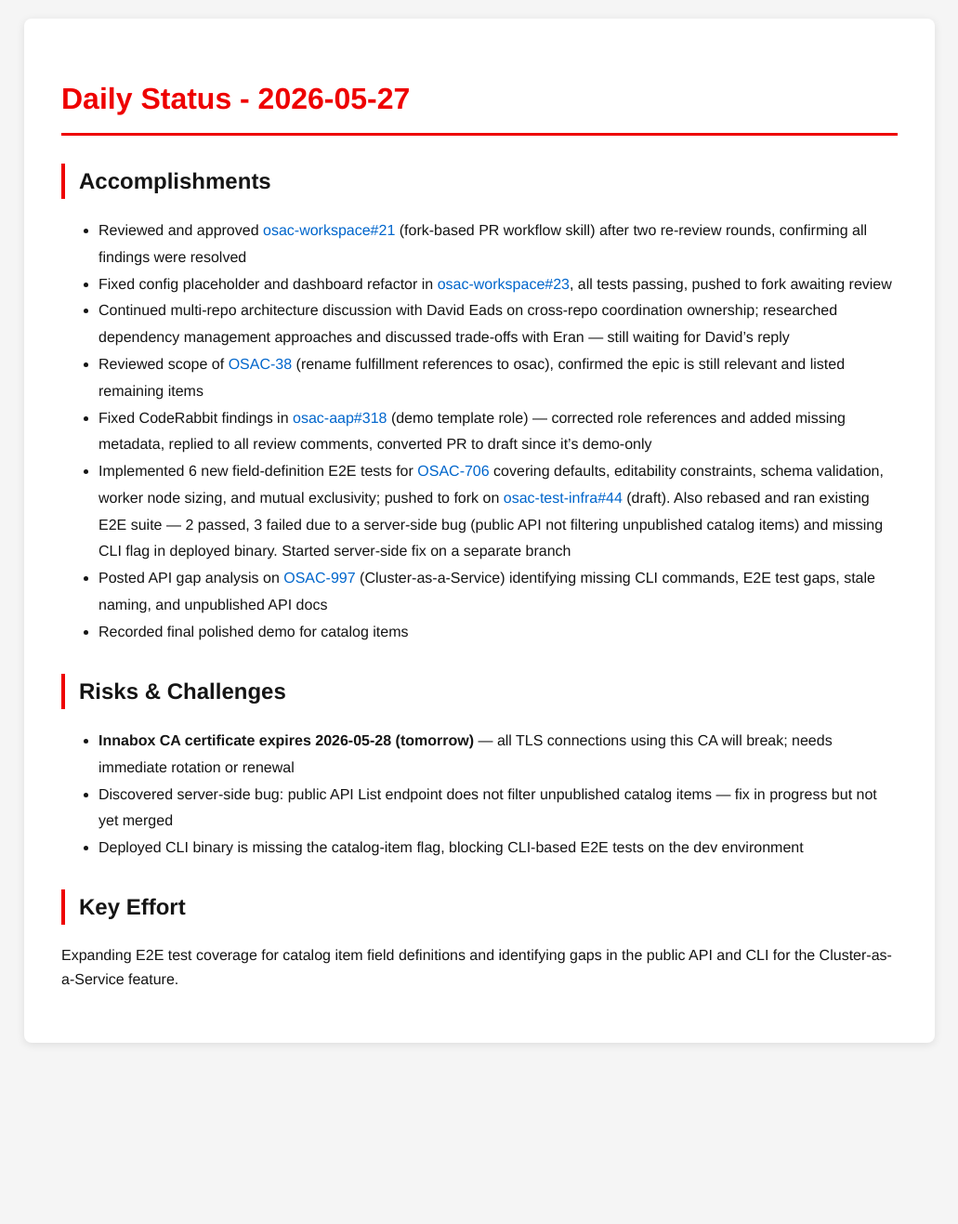
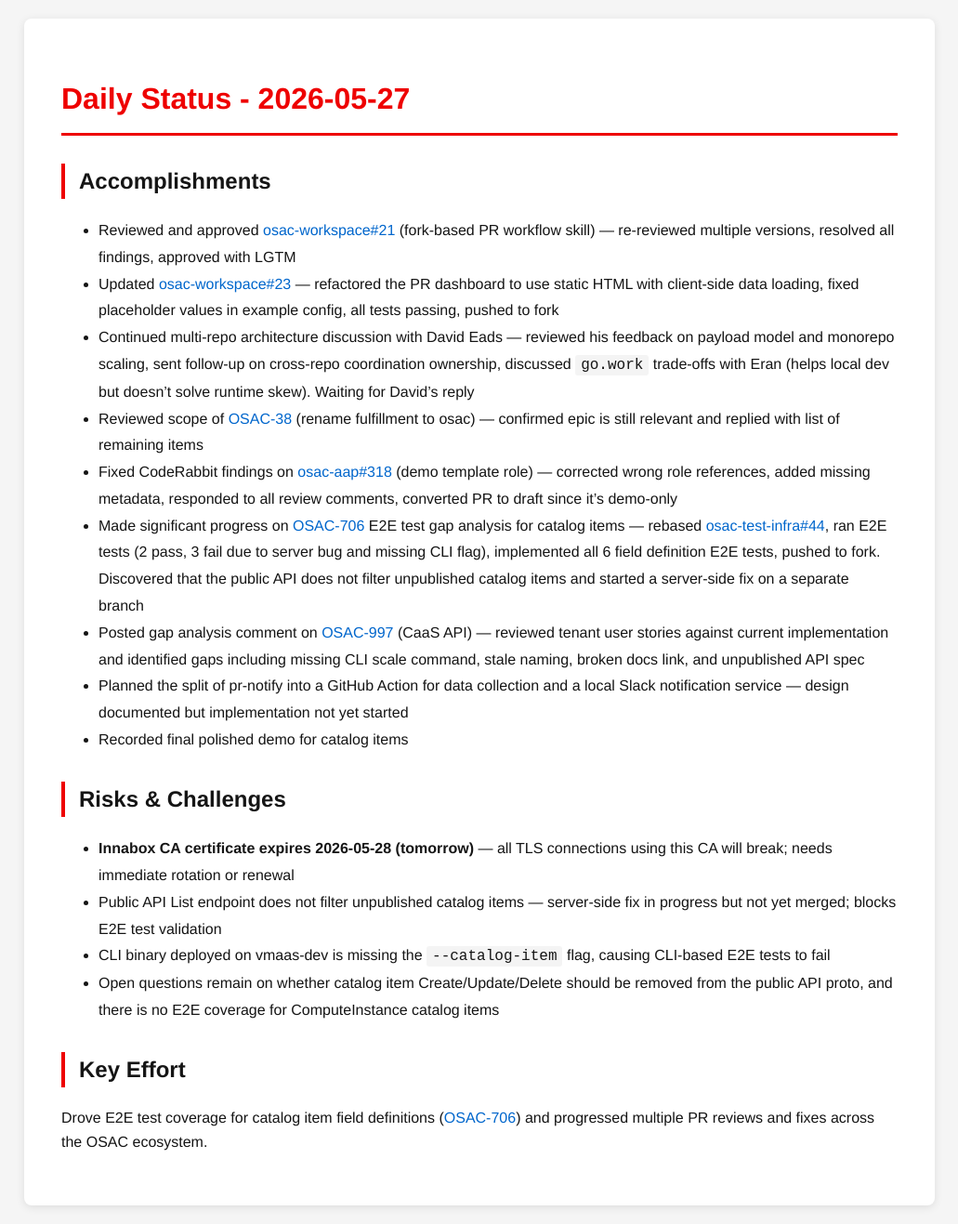
Before and after one commit to tzvatot/daily-status, a Jekyll site: the page built from 2026-05-27.md, in a window 1280 px wide. Shown: the whole page at 93% size, without its empty margins (124-1155 px from the left). Built offline with Jekyll 4.4.1, drawn with Linux system fonts in a browser that asks for light colours; before the commit the page ends 1142 px from its top, so only the background shows below that.

Commit message:
Daily status update - 2026-05-27

```diff
--- a/2026-05-27.md
+++ b/2026-05-27.md
@@ -7,19 +7,21 @@ date: 2026-05-27
 # Daily Status - 2026-05-27
 
 ## Accomplishments
-- Reviewed and approved [osac-workspace#21](https://github.com/osac-project/osac-workspace/pull/21) (fork-based PR workflow skill) after two re-review rounds, confirming all findings were resolved
-- Fixed config placeholder and dashboard refactor in [osac-workspace#23](https://github.com/osac-project/osac-workspace/pull/23), all tests passing, pushed to fork awaiting review
-- Continued multi-repo architecture discussion with David Eads on cross-repo coordination ownership; researched dependency management approaches and discussed trade-offs with Eran — still waiting for David's reply
-- Reviewed scope of [OSAC-38](https://redhat.atlassian.net/browse/OSAC-38) (rename fulfillment references to osac), confirmed the epic is still relevant and listed remaining items
-- Fixed CodeRabbit findings in [osac-aap#318](https://github.com/osac-project/osac-aap/pull/318) (demo template role) — corrected role references and added missing metadata, replied to all review comments, converted PR to draft since it's demo-only
-- Implemented 6 new field-definition E2E tests for [OSAC-706](https://redhat.atlassian.net/browse/OSAC-706) covering defaults, editability constraints, schema validation, worker node sizing, and mutual exclusivity; pushed to fork on [osac-test-infra#44](https://github.com/osac-project/osac-test-infra/pull/44) (draft). Also rebased and ran existing E2E suite — 2 passed, 3 failed due to a server-side bug (public API not filtering unpublished catalog items) and missing CLI flag in deployed binary. Started server-side fix on a separate branch
-- Posted API gap analysis on [OSAC-997](https://redhat.atlassian.net/browse/OSAC-997) (Cluster-as-a-Service) identifying missing CLI commands, E2E test gaps, stale naming, and unpublished API docs
+- Reviewed and approved [osac-workspace#21](https://github.com/osac-project/osac-workspace/pull/21) (fork-based PR workflow skill) — re-reviewed multiple versions, resolved all findings, approved with LGTM
+- Updated [osac-workspace#23](https://github.com/osac-project/osac-workspace/pull/23) — refactored the PR dashboard to use static HTML with client-side data loading, fixed placeholder values in example config, all tests passing, pushed to fork
+- Continued multi-repo architecture discussion with David Eads — reviewed his feedback on payload model and monorepo scaling, sent follow-up on cross-repo coordination ownership, discussed `go.work` trade-offs with Eran (helps local dev but doesn't solve runtime skew). Waiting for David's reply
+- Reviewed scope of [OSAC-38](https://redhat.atlassian.net/browse/OSAC-38) (rename fulfillment to osac) — confirmed epic is still relevant and replied with list of remaining items
+- Fixed CodeRabbit findings on [osac-aap#318](https://github.com/osac-project/osac-aap/pull/318) (demo template role) — corrected wrong role references, added missing metadata, responded to all review comments, converted PR to draft since it's demo-only
+- Made significant progress on [OSAC-706](https://redhat.atlassian.net/browse/OSAC-706) E2E test gap analysis for catalog items — rebased [osac-test-infra#44](https://github.com/osac-project/osac-test-infra/pull/44), ran E2E tests (2 pass, 3 fail due to server bug and missing CLI flag), implemented all 6 field definition E2E tests, pushed to fork. Discovered that the public API does not filter unpublished catalog items and started a server-side fix on a separate branch
+- Posted gap analysis comment on [OSAC-997](https://redhat.atlassian.net/browse/OSAC-997) (CaaS API) — reviewed tenant user stories against current implementation and identified gaps including missing CLI scale command, stale naming, broken docs link, and unpublished API spec
+- Planned the split of pr-notify into a GitHub Action for data collection and a local Slack notification service — design documented but implementation not yet started
 - Recorded final polished demo for catalog items
 
 ## Risks & Challenges
 - **Innabox CA certificate expires 2026-05-28 (tomorrow)** — all TLS connections using this CA will break; needs immediate rotation or renewal
-- Discovered server-side bug: public API List endpoint does not filter unpublished catalog items — fix in progress but not yet merged
-- Deployed CLI binary is missing the catalog-item flag, blocking CLI-based E2E tests on the dev environment
+- Public API List endpoint does not filter unpublished catalog items — server-side fix in progress but not yet merged; blocks E2E test validation
+- CLI binary deployed on vmaas-dev is missing the `--catalog-item` flag, causing CLI-based E2E tests to fail
+- Open questions remain on whether catalog item Create/Update/Delete should be removed from the public API proto, and there is no E2E coverage for ComputeInstance catalog items
 
 ## Key Effort
-Expanding E2E test coverage for catalog item field definitions and identifying gaps in the public API and CLI for the Cluster-as-a-Service feature.
+Drove E2E test coverage for catalog item field definitions ([OSAC-706](https://redhat.atlassian.net/browse/OSAC-706)) and progressed multiple PR reviews and fixes across the OSAC ecosystem.
```
